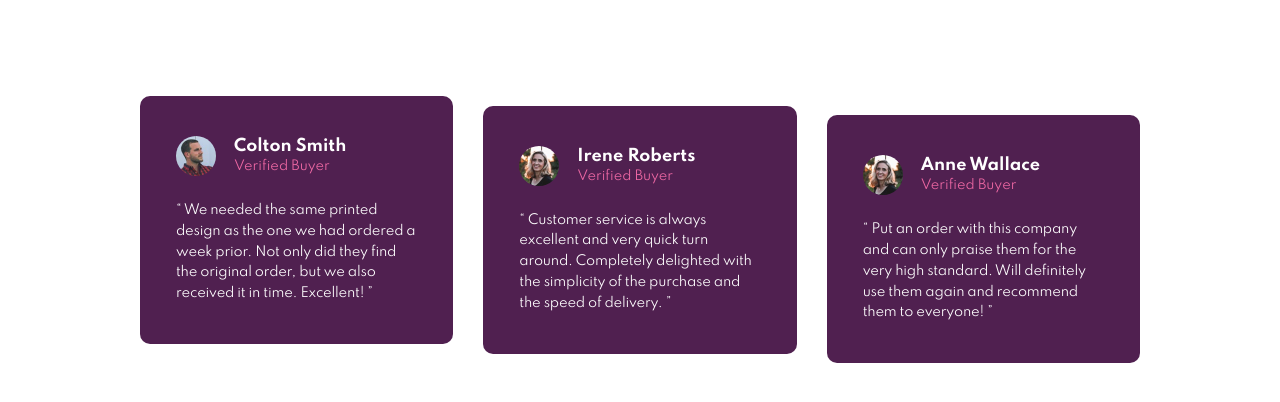
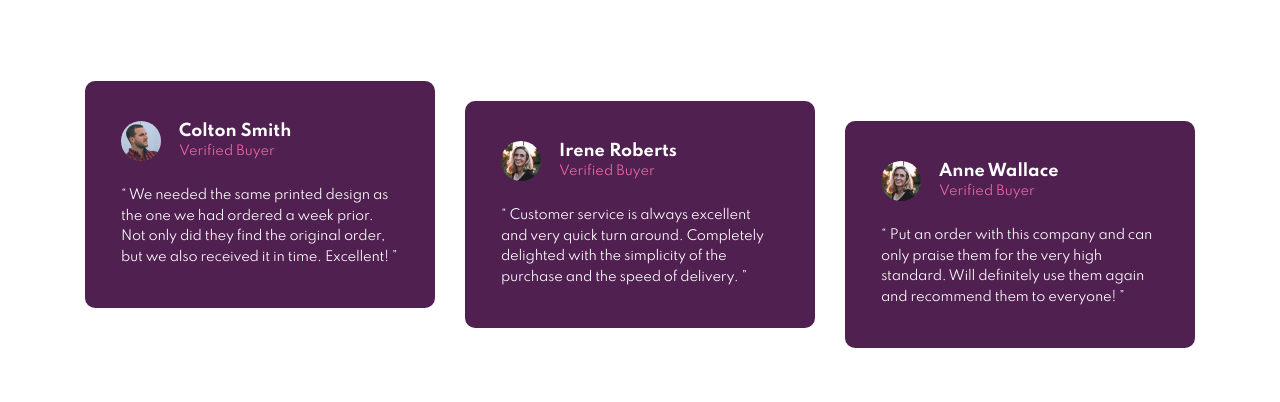
Before and after one commit to correlucas/social-proof-section, a plain HTML site: page index.html in a window 1280 px wide. Shown: the part 368-770 px from the top of the page. Drawn offline with Linux system fonts and the light colour scheme.

Commit message:
container width set to max-width 1110px

```diff
--- a/style.css
+++ b/style.css
@@ -91,7 +91,7 @@ h2 {
 /* .container */
 
 .container {
-  margin: 7.5rem 8.75rem;
+  max-width: 1110px;
 }
 
 /* rating section */
@@ -147,14 +147,12 @@ h2 {
 }
 
 .margin-top--24 {
-  margin-top: 1.2rem;
+  margin-top: 2.5rem;
 }
 
 .margin-top--48 {
-  margin-top: 2.4rem;
+  margin-top: 5rem;
 }
-
-
 
 /* testimonials */
 
```
